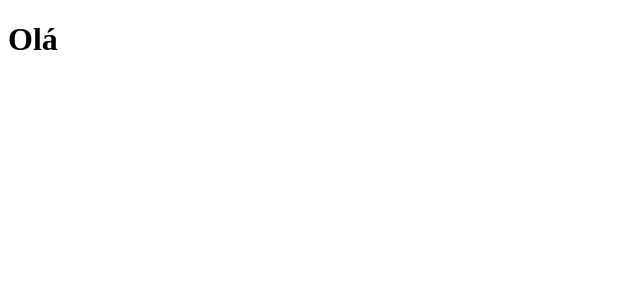
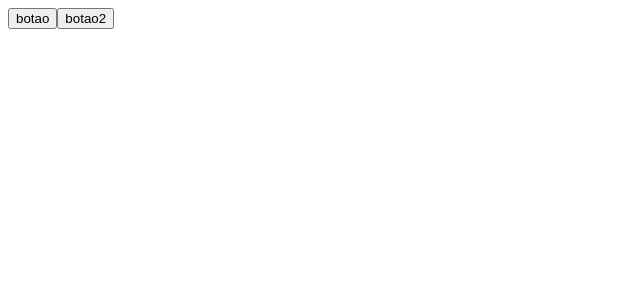
Before and after one commit to llorenzojorge/react, a React (Vite) app: page / in a window 1280 px wide. Shown: the top 300 px of the page, without its empty margins (0-640 px from the left). Built offline with nearby package versions, Linux system fonts and the light colour scheme.

Commit message:
Estendendo Propriedades do Botão

```diff
--- a/src/App.tsx
+++ b/src/App.tsx
@@ -1,5 +1,10 @@
+import { Button } from "./components/button"
+
 export function App() {
   return (
-    <h1>Olá</h1>
+    <>
+      <Button name="botao" onClick={() => alert("botao teste")}/>
+      <Button name="botao2" />
+    </>
   )
 }
--- /dev/null
+++ b/src/components/button.tsx
@@ -0,0 +1,7 @@
+type Props = React.ComponentProps<"button"> & {
+  name: string
+}
+
+export function Button({ name, onClick }: Props) {
+  return <button onClick={onClick}>{name}</button>
+}
```
